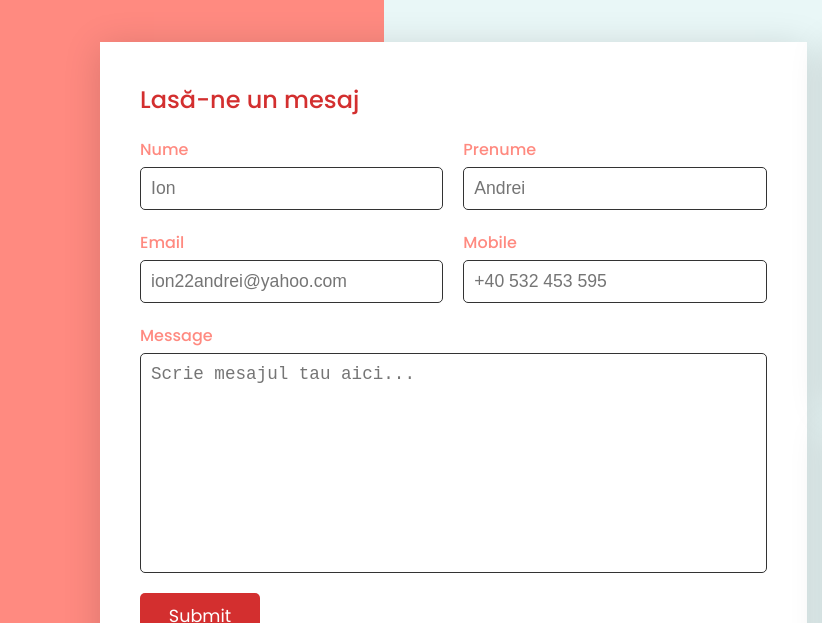
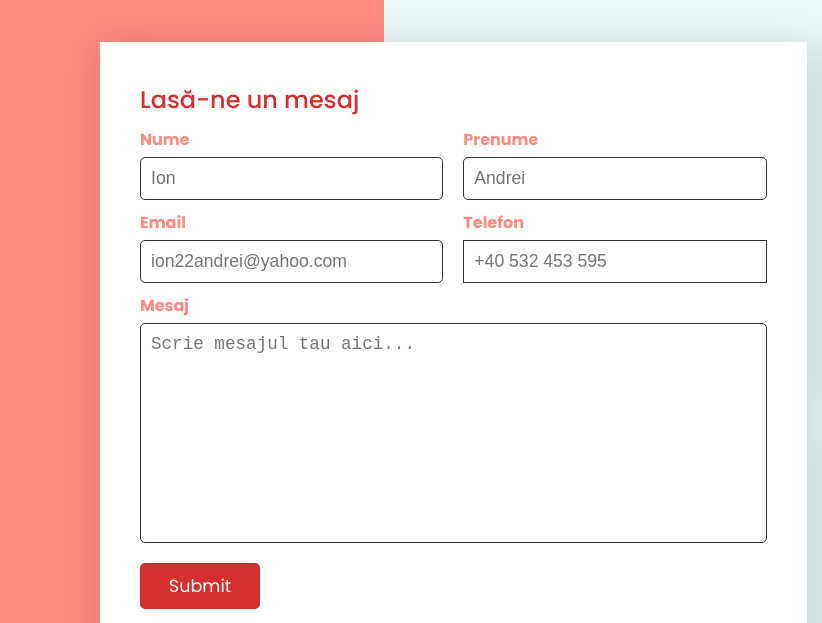
Before and after one commit to DDavidescu/MedicalAs-2.0, a plain HTML site: page contact.html in a window 1280 px wide. Shown: the part 162-785 px from the top of the page, 0-822 px from the left. Drawn offline with nearby package versions, Linux system fonts and the light colour scheme.

Commit message:
Update contact.html

```diff
--- a/contact.html
+++ b/contact.html
@@ -350,40 +350,40 @@ body{
             <!-- Form -->
             <div class="contact form">
                 <h3>Lasă-ne un mesaj</h3>
-                <form>
+                <form action="" method="post">
                     <div class="form-box">
                         <div class="row50">
                             <div class="input-box">
-                                <span>Nume</span>
-                                <input type="text" placeholder="Ion">
+                                <label for="lastName">Nume</label>
+                                <input type="text" id="lastName" name="lastName" placeholder="Ion" required>
                             </div>
                             <div class="input-box">
-                                <span>Prenume</span>
-                                <input type="text" placeholder="Andrei">
+                                <label for="firstName">Prenume</label>
+                                <input type="text" id="firstName" name="firstName" placeholder="Andrei" required>
                             </div>
                         </div>
 
                         <div class="row50">
                             <div class="input-box">
-                                <span>Email</span>
-                                <input type="text" placeholder="ion22andrei@yahoo.com">
+                                <label for="email">Email</label>
+                                <input type="email" id="email" name="email" placeholder="ion22andrei@yahoo.com" required>
                             </div>
                             <div class="input-box">
-                                <span>Mobile</span>
-                                <input type="text" placeholder="+40 532 453 595">
+                                <label for="phoneNumber">Telefon</label>
+                                <input type="number" id="phoneNumber" name="phoneNumber" placeholder="+40 532 453 595" required>
                             </div>
                         </div>
 
                         <div class="row100">
                             <div class="input-box">
-                                <span>Message</span>
-                                <textarea placeholder="Scrie mesajul tau aici..."></textarea>
+                                <label for="message">Mesaj</label>
+                                <textarea type="text" id="message" name="message" placeholder="Scrie mesajul tau aici..." required></textarea>
                             </div>
                         </div>
 
                         <div class="row100">
                             <div class="input-box">
-                                <input type="submit">
+                                <input type="submit" value="Submit">
                             </div>
                         </div>
                     </div>
```
